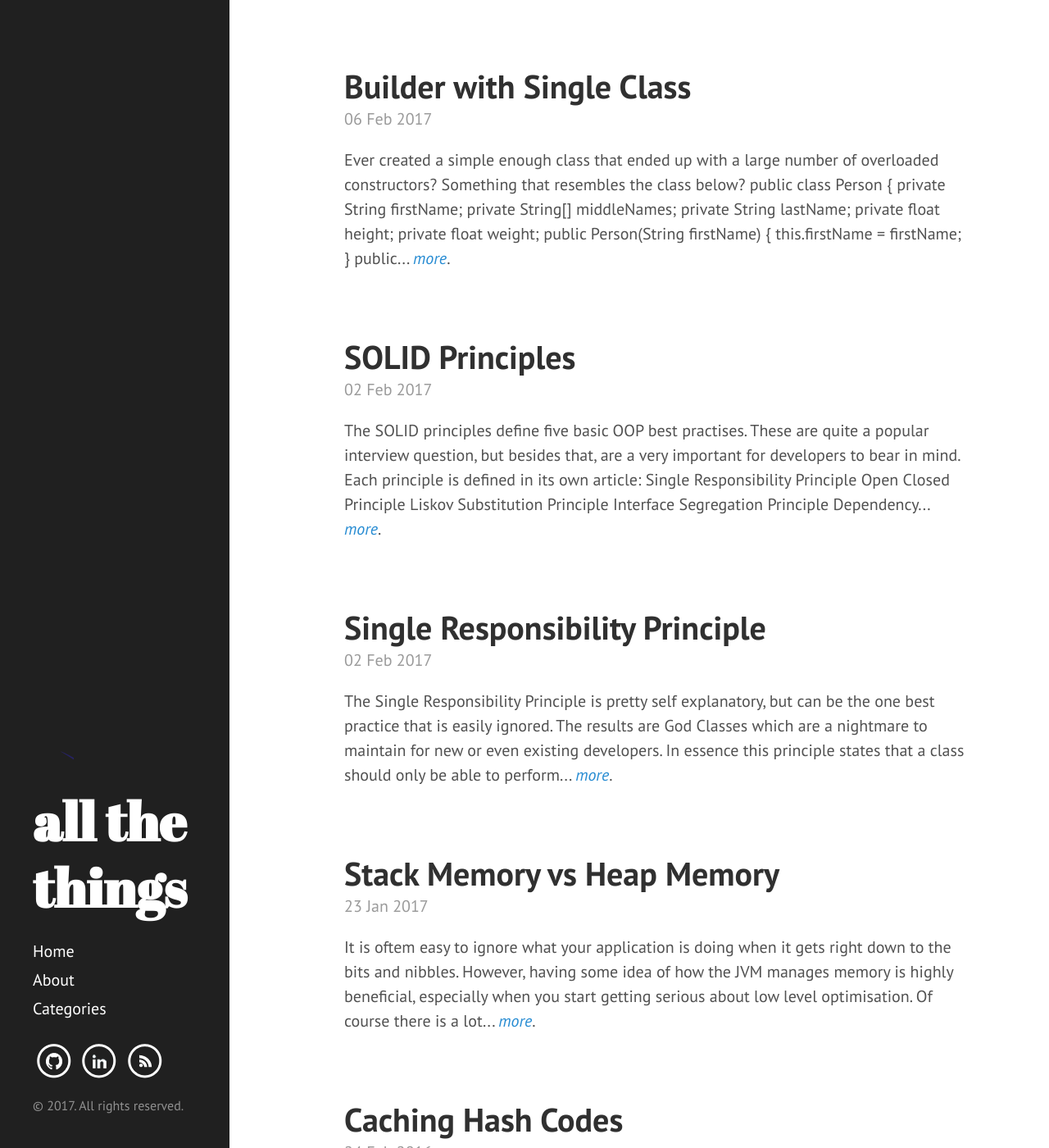
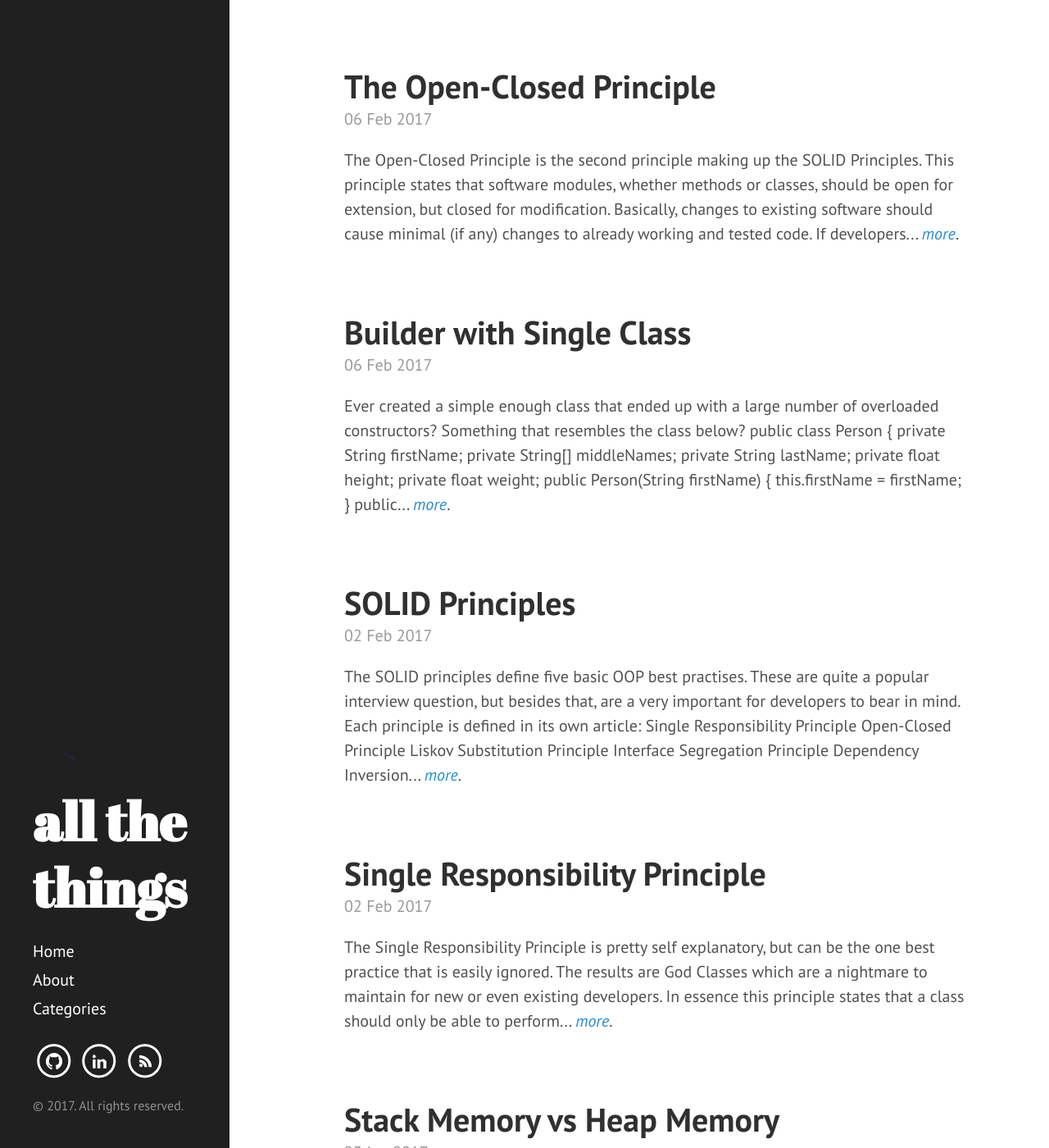
Before and after one commit to nbobhate/nbobhate.github.io, a Jekyll site: the page built from index.html, in a window 1280 px wide and 1400 px high. Shown: the whole window at 82% size. Built offline with Jekyll 4.4.1, drawn with Linux system fonts in a browser that asks for light colours; the list of posts is cut into pages by our own code; some of the changed lines change nothing that is shown.

Commit message:
New post.

```diff
--- a/_posts/2017-02-02-solid-principles.md
+++ b/_posts/2017-02-02-solid-principles.md
@@ -10,7 +10,7 @@ The SOLID principles define five basic OOP best practises. These are quite a pop
 Each principle is defined in its own article:
 
 1. [Single Responsibility Principle]({% post_url 2017-02-02-single-responsibility %})
-2. Open Closed Principle
+2. [Open-Closed Principle]({% post_url 2017-02-06-open-close %})
 3. Liskov Substitution Principle
 4. Interface Segregation Principle
 5. Dependency Inversion Principle
--- /dev/null
+++ b/_posts/2017-02-06-open-close.md
@@ -0,0 +1,130 @@
+---
+layout: post
+title: The Open-Closed Principle
+published: true
+tags: [Best Practises]
+---
+
+The Open-Closed Principle is the second principle making up the [SOLID Principles]({% post_url 2017-02-02-solid-principles %}).
+
+This principle states that software modules, whether methods or classes, should be open for extension, but closed for modification. Basically, changes to existing software should cause minimal (if any) changes to already working and tested code. If developers are constantly updating existing code and thereby tests, to cater for changing requirements then the overall design is considered fragile.
+
+For example, let's say that we have an `Instument` class. From this we can create subclasses `Violin` and `Flute`.
+{% highlight java %}
+public class Instrument {
+  private String name;
+  public Instrument(String name) {
+    this.name = name;
+  }
+}
+
+public class Violin extends Instrument {
+  private final static String name = "Violin";
+  public Violin() {
+    super(name);
+  }
+}
+
+public class Flute extends Instrument {
+  private final static String name = "Flute";
+  public Flute() {
+    super(name);
+  }
+}
+{% endhighlight %}
+
+Now, we need a conductor to manage our instruments. First we set out the various actions that each instrument must complete. Then the conductor calls on the actions for each instrument in turn.
+{% highlight java %}
+public class Conductor {
+
+  public void conduct(Instrument instrument) {
+    if (instrument instanceof Violin) {
+      playSadSolo();
+      playQuickStrings();
+    } else if (instrument instanceof Flute) {
+      playSingleToot();
+    }
+  }
+
+  // Violin
+  private void playSadSolo() {
+    System.out.println("Sad solo");
+  }
+
+  private void playQuickStrings() {
+    System.out.println("Quick Strings!!");
+  }
+
+  // Flute
+  private void playSingleToot() {
+    System.out.println("Single toot");
+  }
+
+  // etc
+}
+{% endhighlight %}
+
+It should be immediately obvious that this design is bad and not maintainable. Firstly, the `Conductor` class violates the [Single Responsibility Principle]({% post_url 2017-02-02-single-responsibility %}) and knows too much about what each instrument should be responsible for. Secondly, the `conduct()` method already violates the Open-Closed Principle: if there are any new instruments the condition will have to be modified to accomodate for them. This is the negative side effect of using `if-else` or `switch` statements in this manner.
+
+Lets untangle the mess by first fixing the Single Responsibility violation by moving the actions each instrument is responsible for into their respective classes. We change the `Instrument` class to an abstract class with an abstract method `play()` that all the subclasses will have to implement.
+{% highlight java %}
+public abstract class Instrument {
+  private String name;
+  public Instrument(String name) {
+    this.name = name;
+  }
+
+  public void play();
+}
+
+public class Violin extends Instrument {
+  private final static String name = "Violin";
+
+  public Violin() {
+    super(name);
+  }
+
+  @Override
+  public void play() {
+    playSadSolo();
+    playQuickStrings();
+  }
+
+  private void playSadSolo() {
+    System.out.println("Sad solo");
+  }
+
+  private void playQuickStrings() {
+    System.out.println("Quick Strings!!");
+  }
+}
+
+public class Flute extends Instrument {
+  private final static String name = "Flute";
+
+  public Flute() {
+    super(name);
+  }
+
+  @Override
+  public void play() {
+    playSingleToot();
+  }
+
+  private void playSingleToot() {
+    System.out.println("Single toot");
+  }
+}
+{% endhighlight %}
+
+We can clean up `Conductor` as well by removing the `instanceof` check and calling the `play()` method that is overriden in the `Instrument` subclasses. Now when a new instrument is added, the `Conductor` class doesn't have to be modified to accommodate it.
+{% highlight java %}
+public class Conductor {
+
+  public void conduct(Instrument instrument) {
+    instrument.play();
+  }
+}
+{% endhighlight %}
+
+Incidentally, the above solution is also known as a Strategy Pattern.
```
